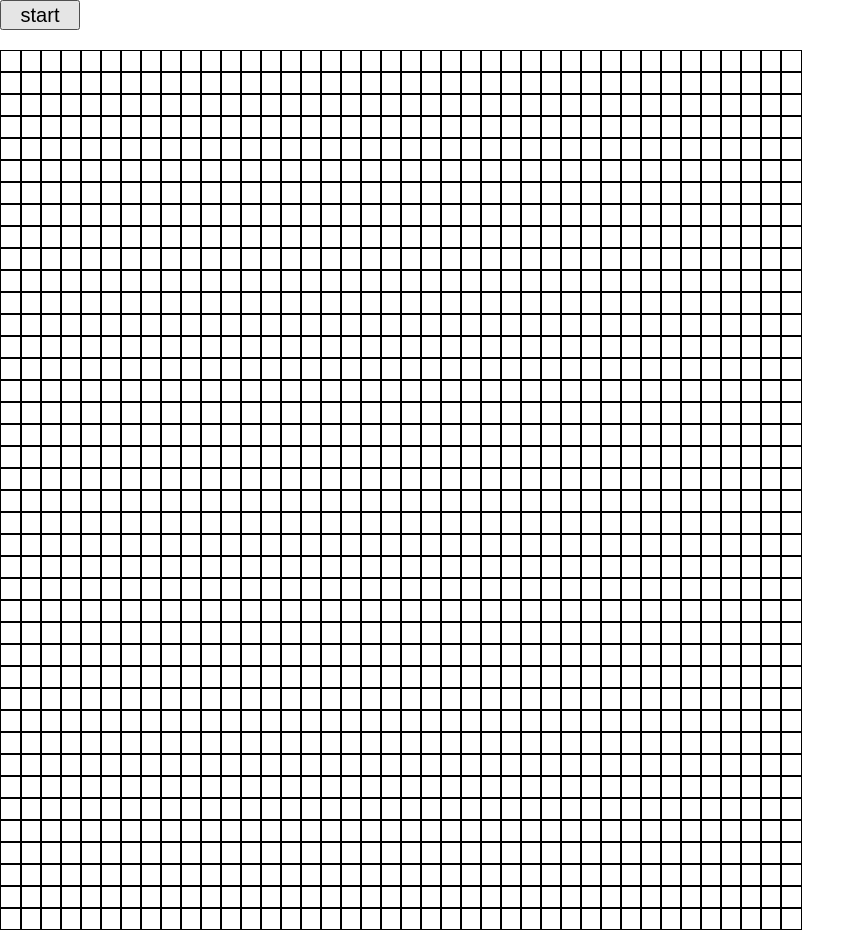
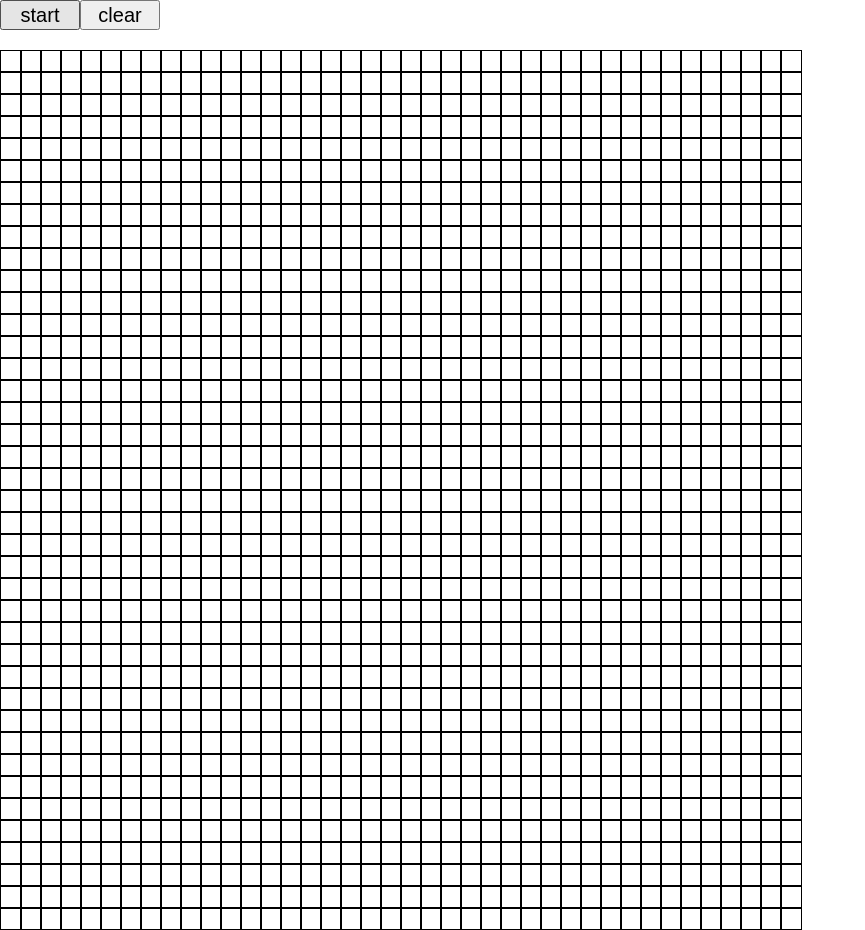
Before and after one commit to Annie-Huang/react-conway-game-of-life, a React (Create React App) app: page / in a window 1280 px wide. Shown: the whole page, without its empty margins (0-865 px from the left). Built offline with nearby package versions, Linux system fonts and the light colour scheme.

Commit message:
Create clear button to clear the grip

```diff
--- a/src/App.tsx
+++ b/src/App.tsx
@@ -116,6 +116,11 @@ const App: React.FC = () => {
       >
         {running? 'stop' : 'start'}
       </button>
+      <button style={{width: 80, height: 30, fontSize: 20}}
+        onClick={() => setGrid(generateEmptyGrid())}
+      >
+        clear
+      </button>
       <br/><br/>
       <div style={{display: 'grid', gridTemplateColumns: `repeat(${numCols}, 20px`}}>
         {
```
